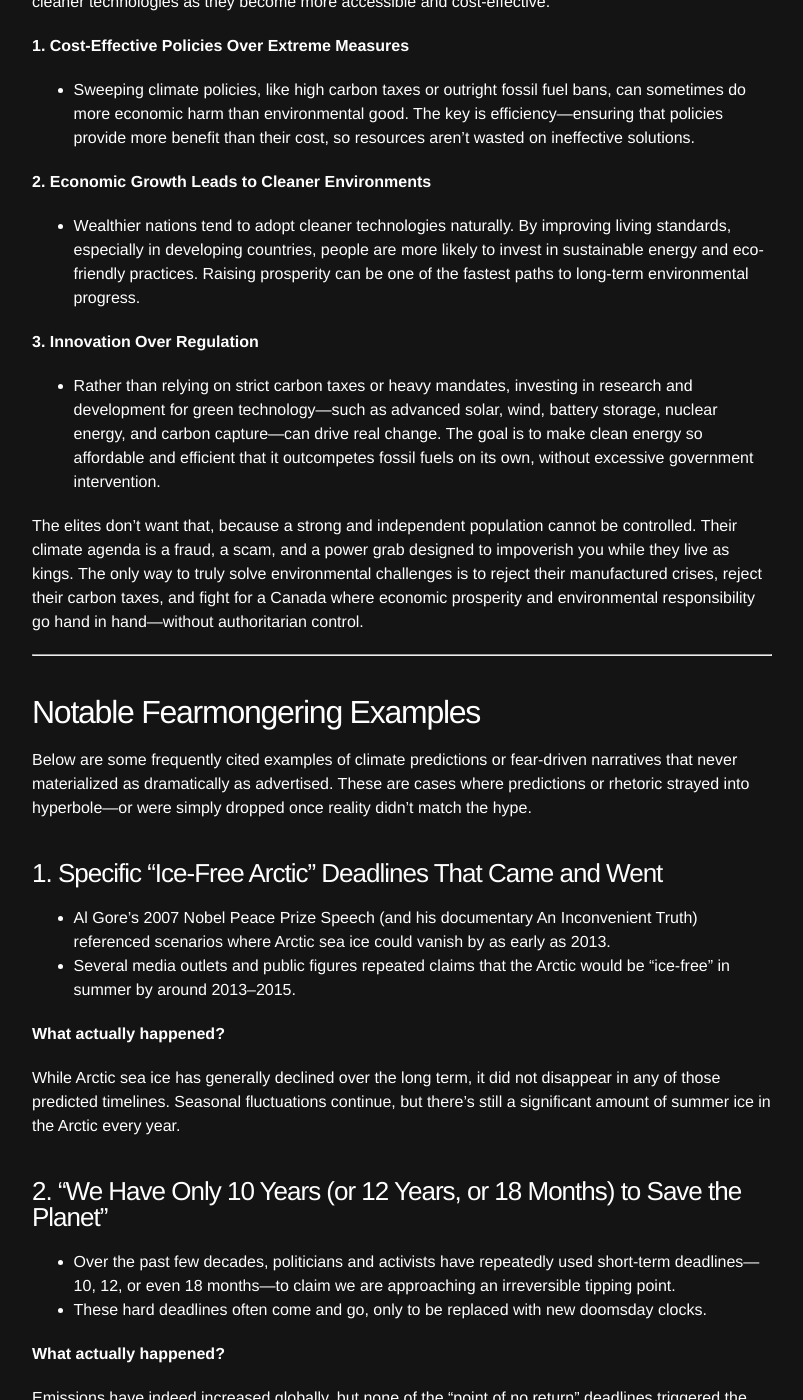
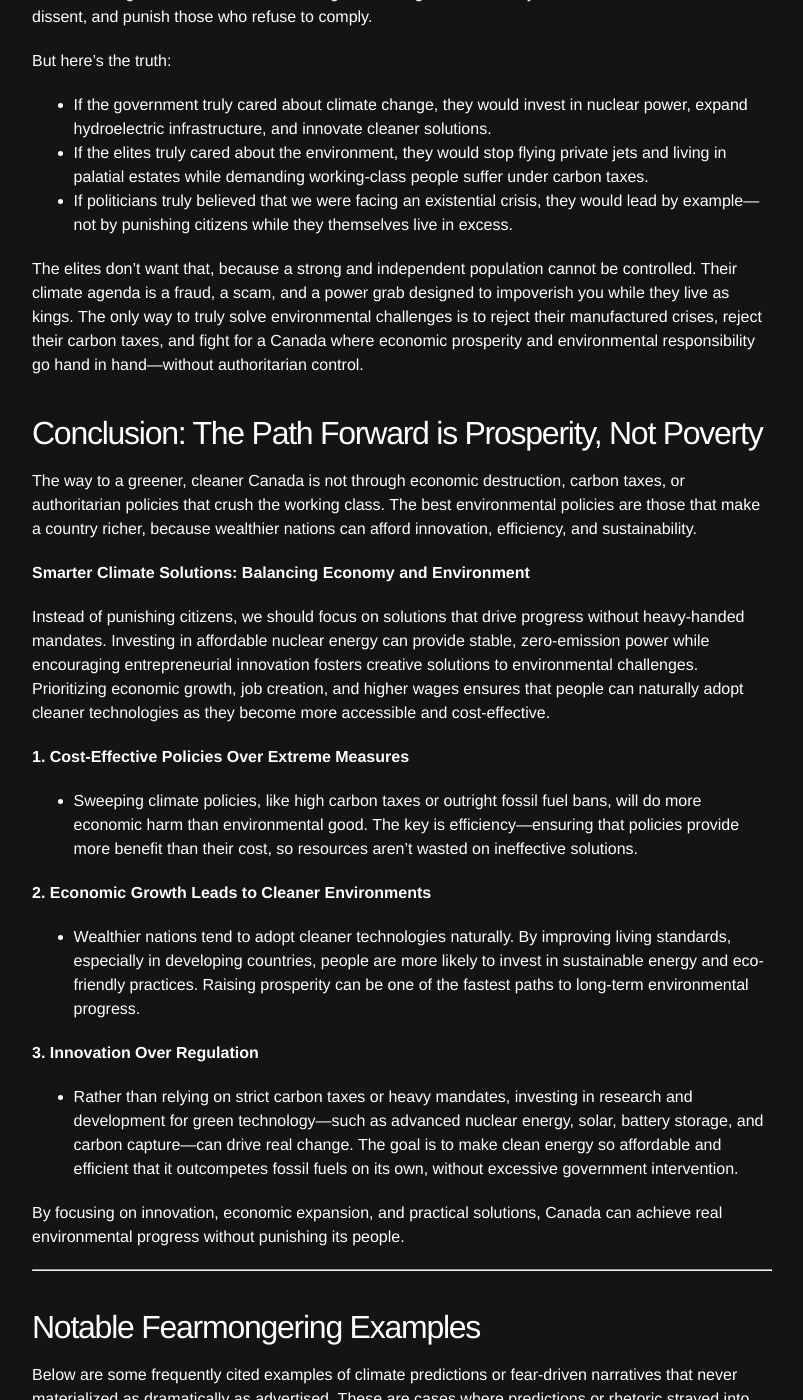
Before and after one commit to spenriche/spenriche.github.io, a Jekyll site: the page built from _posts/2025-2-7-climate.md, in a window 1280 px wide and 1400 px high, scrolled down 5014 px. Shown: the whole window, without its empty margins (238-1041 px from the left). Built offline with Jekyll 4.4.1, drawn with Linux system fonts in a browser that asks for light colours; some of the changed text lies outside the part shown.

Commit message:
new post

```diff
--- a/_posts/2025-2-7-climate.md
+++ b/_posts/2025-2-7-climate.md
@@ -97,6 +99,9 @@ But here’s the truth:
 - If the elites truly cared about the environment, they would stop flying private jets and living in palatial estates while demanding working-class people suffer under carbon taxes.
 - If politicians truly believed that we were facing an existential crisis, they would lead by example—not by punishing citizens while they themselves live in excess.
 
+The elites don’t want that, because a strong and independent population cannot be controlled. Their climate agenda is a fraud, a scam, and a power grab designed to impoverish you while they live as kings. The only way to truly solve environmental challenges is to reject their manufactured crises, reject their carbon taxes, and fight for a Canada where economic prosperity and environmental responsibility go hand in hand—without authoritarian control.
+
+
 ## Conclusion: The Path Forward is Prosperity, Not Poverty
 
 The way to a greener, cleaner Canada is not through economic destruction, carbon taxes, or authoritarian policies that crush the working class. The best environmental policies are those that make a country richer, because wealthier nations can afford innovation, efficiency, and sustainability.
@@ -107,7 +112,7 @@ Instead of punishing citizens, we should focus on solutions that drive progress
 
 **1. Cost-Effective Policies Over Extreme Measures**
 
-- Sweeping climate policies, like high carbon taxes or outright fossil fuel bans, can sometimes do more economic harm than environmental good. The key is efficiency—ensuring that policies provide more benefit than their cost, so resources aren’t wasted on ineffective solutions.
+- Sweeping climate policies, like high carbon taxes or outright fossil fuel bans, will do more economic harm than environmental good. The key is efficiency—ensuring that policies provide more benefit than their cost, so resources aren’t wasted on ineffective solutions.
 
 **2. Economic Growth Leads to Cleaner Environments**
 
@@ -115,10 +120,10 @@ Instead of punishing citizens, we should focus on solutions that drive progress
 
 **3. Innovation Over Regulation**
 
-- Rather than relying on strict carbon taxes or heavy mandates, investing in research and development for green technology—such as advanced solar, wind, battery storage, nuclear energy, and carbon capture—can drive real change. The goal is to make clean energy so affordable and efficient that it outcompetes fossil fuels on its own, without excessive government intervention.
+- Rather than relying on strict carbon taxes or heavy mandates, investing in research and development for green technology—such as advanced nuclear energy, solar, battery storage, and carbon capture—can drive real change. The goal is to make clean energy so affordable and efficient that it outcompetes fossil fuels on its own, without excessive government intervention.
 
-The elites don’t want that, because a strong and independent population cannot be controlled. Their climate agenda is a fraud, a scam, and a power grab designed to impoverish you while they live as kings. The only way to truly solve environmental challenges is to reject their manufactured crises, reject their carbon taxes, and fight for a Canada where economic prosperity and environmental responsibility go hand in hand—without authoritarian control.
 
+By focusing on innovation, economic expansion, and practical solutions, Canada can achieve real environmental progress without punishing its people.
 
 ---
 
@@ -200,3 +205,18 @@ Sea levels are rising (roughly 3 mm per year globally, give or take), but not at
 **What actually happened?**
 
 Long-term data often show that while there may be trends toward more intense or frequent heatwaves, other types of events (e.g., some kinds of storms, droughts) don’t necessarily align perfectly with predictions of ever-increasing frequency. Moreover, improved technology and awareness mean we’re better at detecting and reporting events that previously went unrecorded.
+
+---
+
+As the late, great **George Carlin** once said, *“The planet is fine. The people are fucked.”* So if all else fails, at least we can watch his video, have a good laugh at our own expense, and then pretend our paper straws will magically fix everything.
+
+<div class="video-container">
+  <iframe
+    width="100%"
+    height="315"
+    src="https://www.youtube.com/embed/7W33HRc1A6c"
+    style="max-width: 100%; margin: 0 auto;"
+    frameborder="0"
+    allowfullscreen>
+  </iframe>
+</div>
```
Also changed, not shown: other parts of _posts/2025-2-7-climate.md (+2 -0 lines), assets/images/climate2.jpeg (added).
